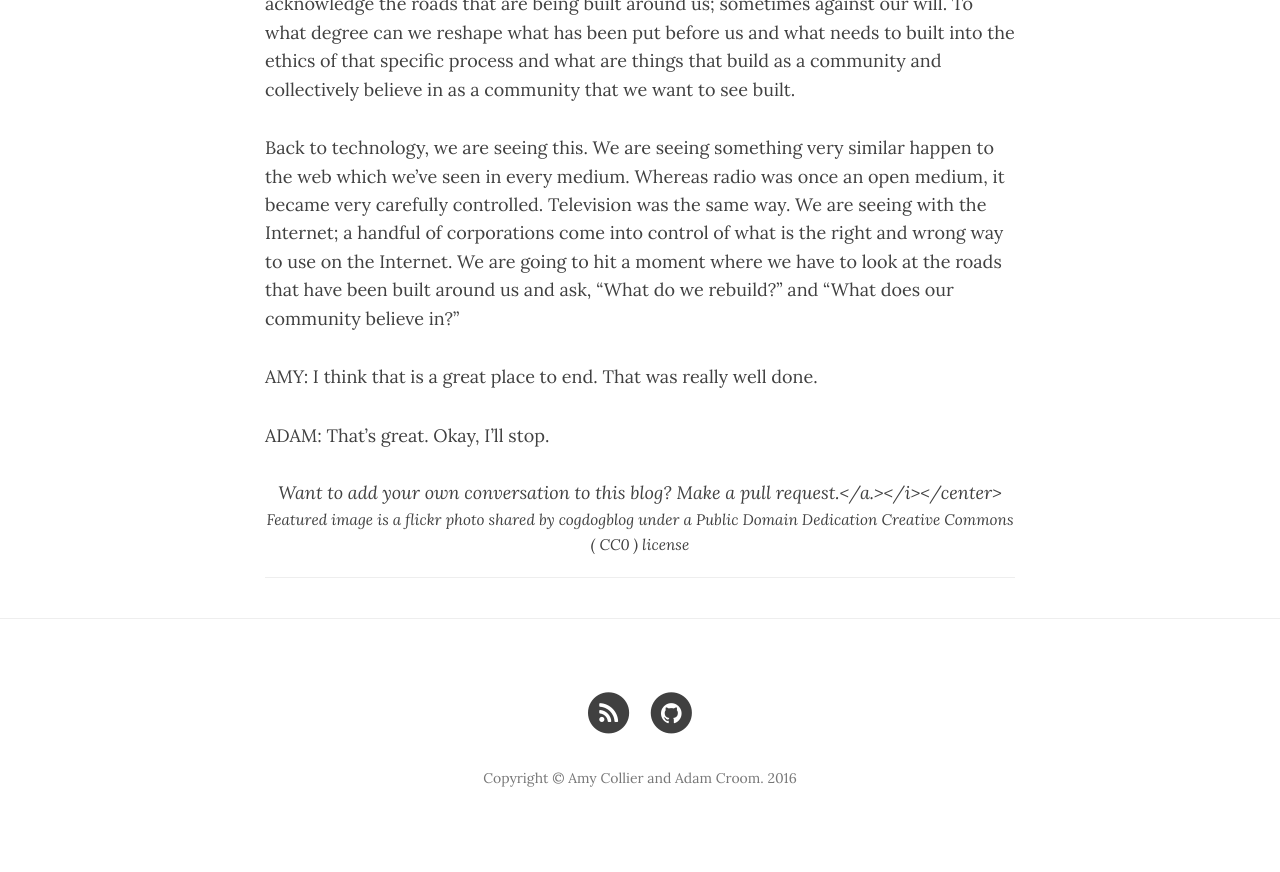
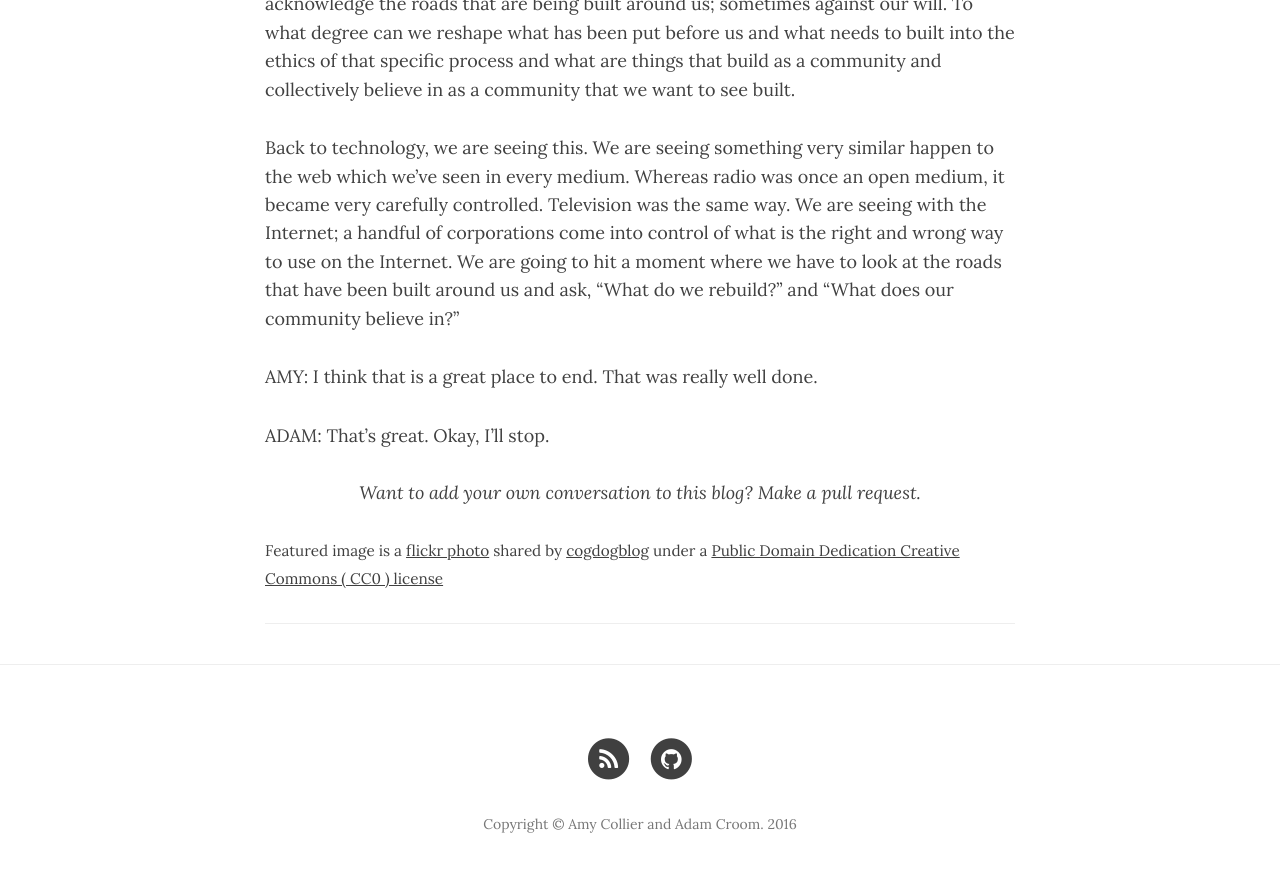
Before and after one commit to HortonFreire/hortonfreire.github.io, a Jekyll site: the page built from _posts/2016-12-14-we-make-the-conversation.markdown, in a window 1280 px wide and 900 px high, scrolled down 11205 px. Shown: the top 872 px of the window. Built offline with Jekyll 4.4.1, drawn with Linux system fonts in a browser that asks for light colours; nearby versions of some CDN libraries; comment, search, counter and statistics services are not loaded.

Commit message:
Link fix

```diff
--- a/_posts/2016-12-14-we-make-the-conversation.markdown
+++ b/_posts/2016-12-14-we-make-the-conversation.markdown
@@ -125,6 +125,6 @@
 
 ADAM: That’s great. Okay, I’ll stop.
 
-<center><i>Want to add your own conversation to this blog? Make a <a href="https://github.com/HortonFreire/hortonfreire.github.io/pulls">pull request.</a.></i></center>
+<center><i>Want to add your own conversation to this blog? Make a <a href="https://github.com/HortonFreire/hortonfreire.github.io/pulls">pull request.</a></i></center>
 
 <small>Featured image is a <a title="#HortonFreire Progress" href="https://flickr.com/photos/cogdog/31330454792">flickr photo</a> shared by <a href="https://flickr.com/people/cogdog">cogdogblog</a> under a <a href="https://creativecommons.org/publicdomain/zero/1.0/">Public Domain Dedication Creative Commons ( CC0 ) license</a> </small>
```
